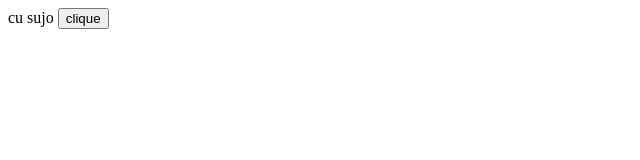
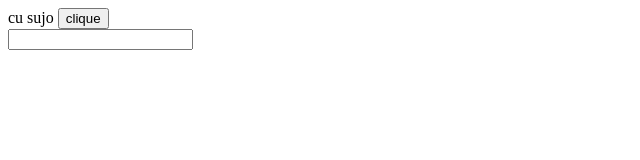
Before and after one commit to 3umesmo/sistema-de-cadrasto, a plain HTML site: page index.html in a window 1280 px wide. Shown: the whole page, without its empty margins (0-640 px from the left). Drawn offline with Linux system fonts and the light colour scheme.

Commit message:
adicionando campo de input no index.html

```diff
--- a/index.html
+++ b/index.html
@@ -10,5 +10,7 @@
     cu sujo
     <script src="app.js"></script>
     <button onclick="link.cidade()">clique</button>
+    <br>
+    <input>
 </body>
 </html>
```
